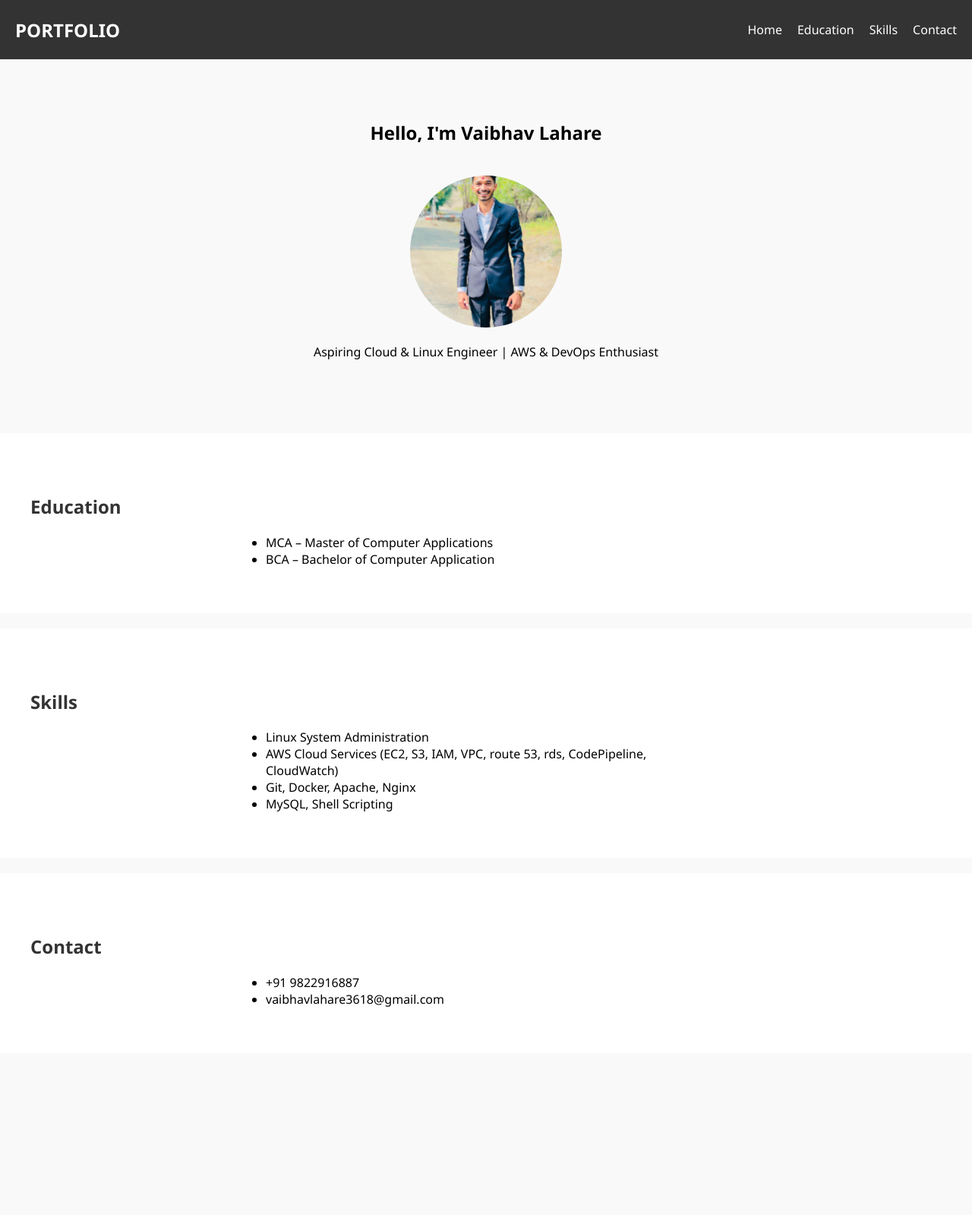
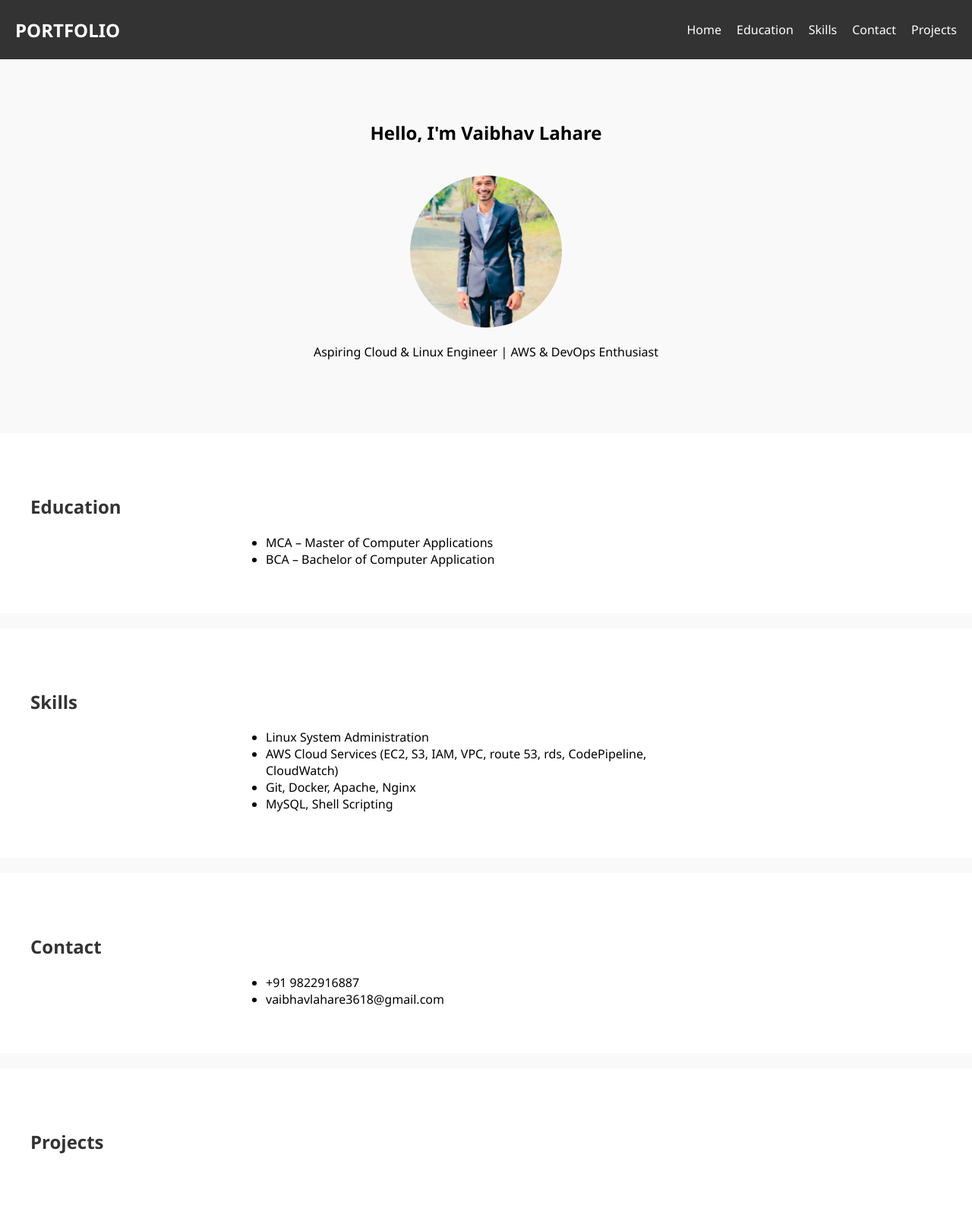
Before and after one commit to vaibhavlahare/vaibhav-portfolio, a plain HTML site: page index.html in a window 1280 px wide. Shown: the whole page at 76% size. Before the commit the page ends 1386 px from the top, so only its background shows below. Drawn offline with Linux system fonts and the light colour scheme.

Commit message:
projects

```diff
--- a/index.html
+++ b/index.html
@@ -17,6 +17,7 @@
         <li><a href="#education">Education</a></li>
         <li><a href="#skills">Skills</a></li>
         <li><a href="#contact">Contact</a></li>
+        <li><a href="#projects">Projects</a></li>
       </ul>
     </nav>
   </header>
@@ -58,5 +59,10 @@
     </ul>
   </section>
 
+  <section id="contact" class="section">
+    <h2>Projects</h2>
+    <a href="https://github.com/vaibhavlahare/Linux-Server-Hardening-Automation.git"></a>
+  </section>
+
 </body>
 </html>
```
